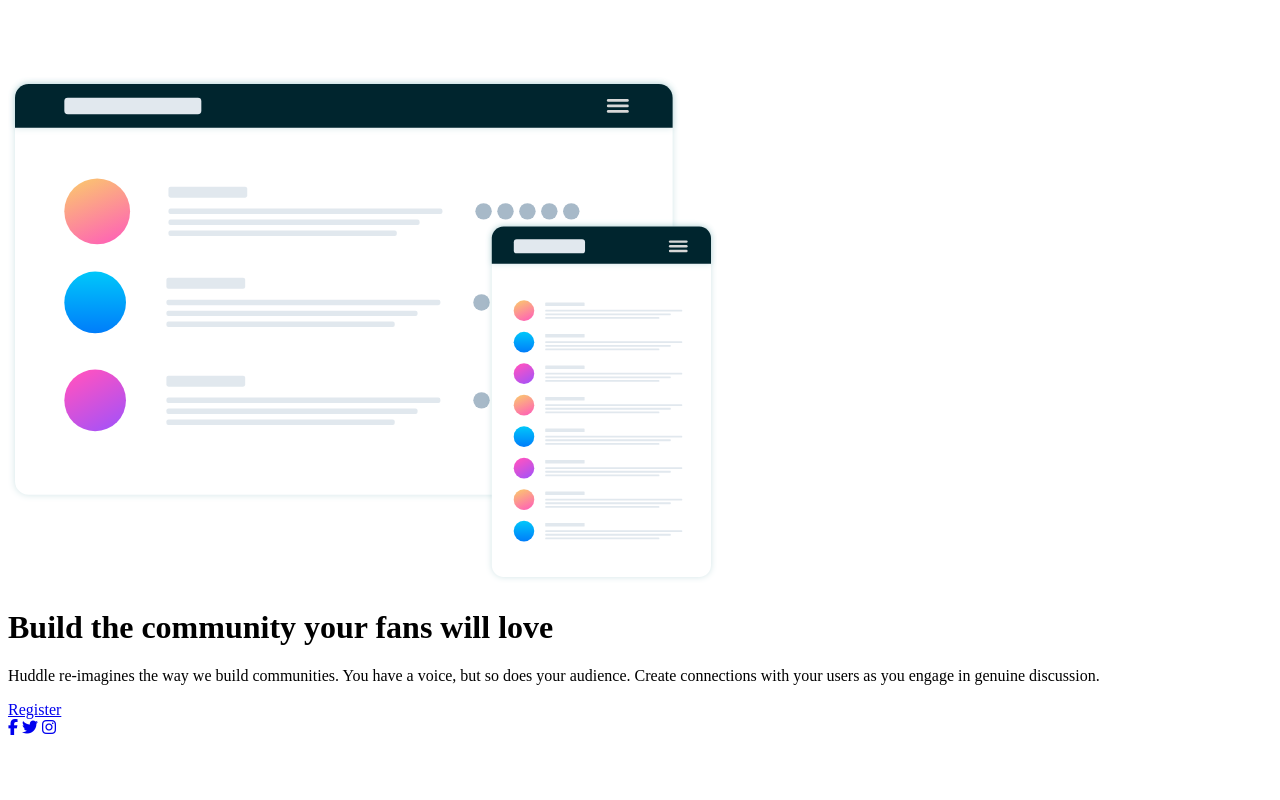
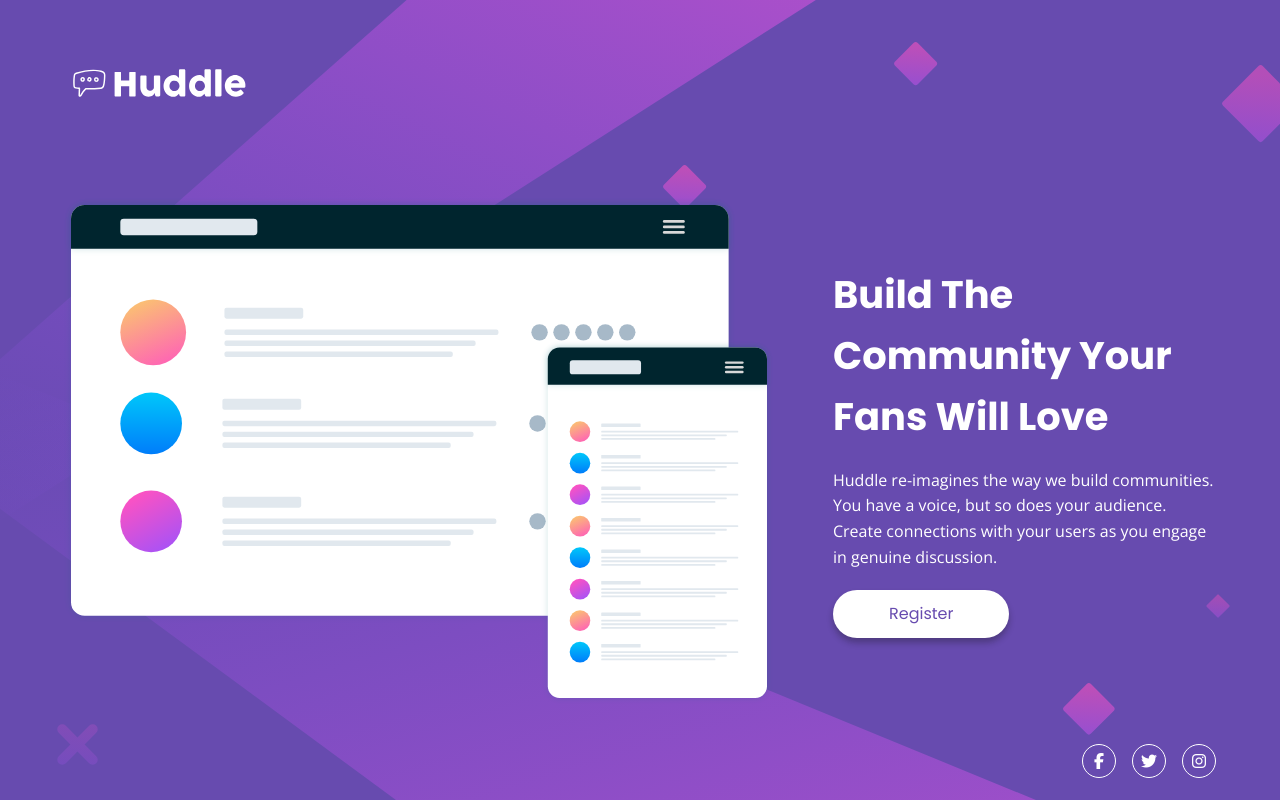
Before and after one commit to Senatrius/huddle-introductory-section, a plain HTML site: page index.html in a window 1280 px wide. Drawn offline with nearby package versions, Linux system fonts and the light colour scheme.

Commit message:
finish css layout

```diff
--- a/index.html
+++ b/index.html
@@ -13,10 +13,8 @@
       <img src="images/logo.svg" alt="logo" class="logo">
 
       <main class="content">
-        <div class="image">
-          <img src="images/illustration-mockups.svg" alt="mockups">
-        </div>
-        <div class="text">
+        <img src="images/illustration-mockups.svg" alt="mockups" class="content__image">
+        <div class="content__text">
           <h1 class="title">
             Build the community your fans will love
           </h1>
--- a/scss/_base.scss
+++ b/scss/_base.scss
@@ -0,0 +1,12 @@
+@import url('https://fonts.googleapis.com/css?family=Open+Sans|Poppins:400,700&display=swap');
+
+$primary-violet: hsl(257, 40%, 49%);
+
+* {
+  line-height: 1;
+  font-size: 16px;
+  margin: 0;
+  padding: 0;
+  box-sizing: border-box;
+  text-decoration: none;
+}
--- a/scss/_layout.scss
+++ b/scss/_layout.scss
@@ -0,0 +1,93 @@
+body {
+  font-size: 16px;
+  width: 100%;
+  height: 100vh;
+  background: url(../images/bg-desktop.svg) no-repeat center center/cover;
+  background-color: $primary-violet;
+}
+
+.container {
+  width: 90%;
+  margin: 0 auto;
+}
+
+.logo {
+  display: block;
+  width: calc(10rem + 2vw);
+  padding: 3.75rem 0 5.75rem 0;
+}
+
+.content {
+  display: flex;
+  align-items: center;
+  justify-content: space-between;
+
+  &__image {
+    flex: 1.2 0 6rem;
+    width: 100%;
+    height: 100%;
+  }
+
+  &__text {
+    padding-left: 3.75rem;
+    flex: 1 0 4rem;
+
+    .title {
+      font-family: Poppins, sans-serif;
+      text-transform: capitalize;
+      font-size: 2.4rem;
+      line-height: 1.6;
+      color: white;
+    }
+
+    .desc {
+      font-family: 'Open Sans', sans-serif;
+      padding: 1.25rem 0;
+      color: white;
+      line-height: 1.6;
+      font-size: 1rem;
+    }
+
+    .btn {
+      font-family: 'Poppins', sans-serif;
+      display: inline-block;
+      padding: 1rem 3.5rem;
+      background: white;
+      color: $primary-violet;
+      border-radius: 50rem;
+      transition: .1s ease-out;
+      text-align: center;
+      box-shadow: 0 .3rem .4rem rgba(20, 20, 20, 0.3);
+
+      &:hover {
+        transform: scale(1.05);
+      }
+    }
+
+  }
+}
+
+.social {
+  display: flex;
+  align-items: flex-center;
+  justify-content: flex-end;
+  margin-top: calc(2rem + 1vh);
+
+  & > * {
+    display: flex;
+    align-items: center;
+    justify-content: center;
+    color: white;
+    width: .5rem;
+    height: .5rem;
+    border: 1px solid white;
+    border-radius: 10rem;
+    padding: 1rem;
+    margin-left: 1rem;
+    transition: .1s ease-out;
+
+    &:hover {
+      transform: scale(1.15);
+    }
+  }
+}
--- a/scss/main.scss
+++ b/scss/main.scss
@@ -1,3 +1,2 @@
 @import 'base';
-@import 'utils';
 @import 'layout';
```
Also changed, not shown: css/main.css, scss/_utils.scss (deleted), 1 other file.
